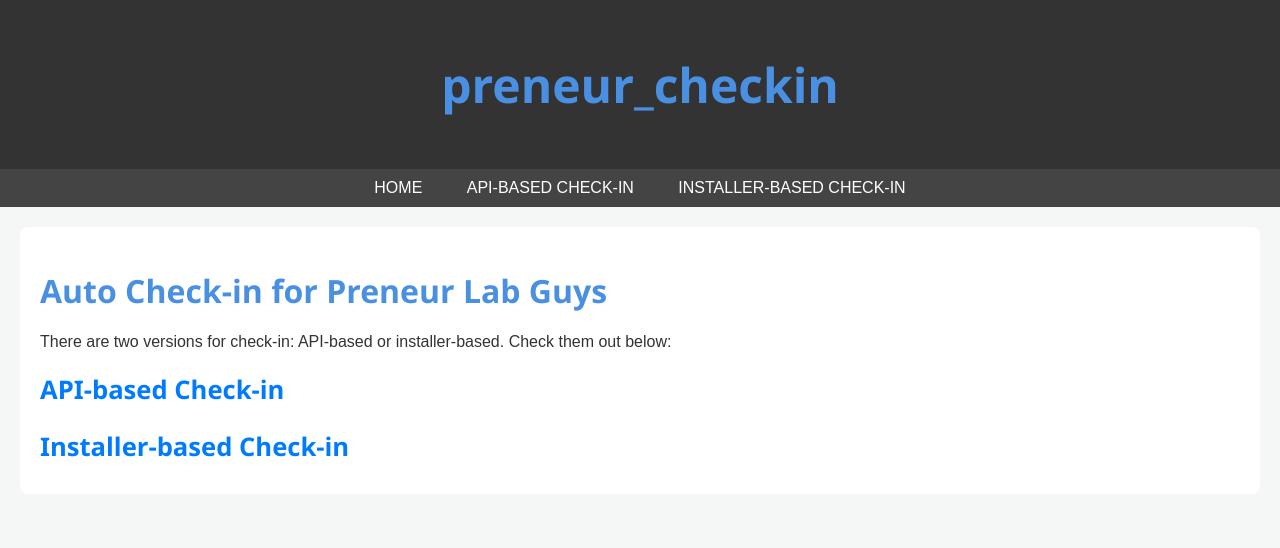
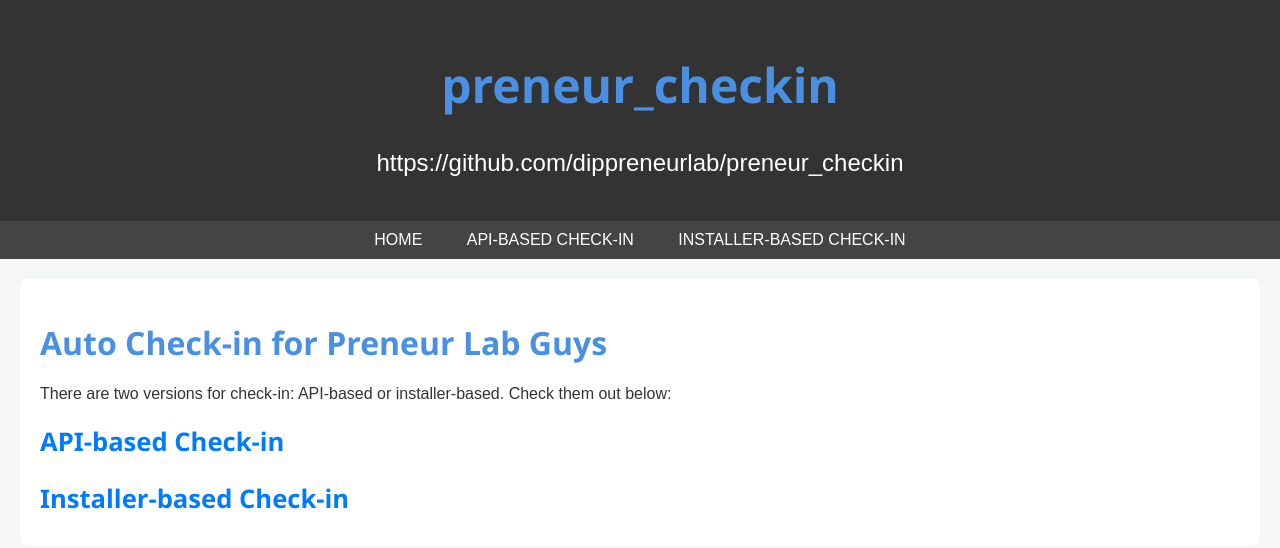
Before and after one commit to dippreneurlab/preneur_checkin, a Jekyll site: the page built from index.md, in a window 1280 px wide. Shown: the top 548 px of the page. Built offline with Jekyll 4.4.1, drawn with Linux system fonts in a browser that asks for light colours.

Commit message:
added the repo link in github page

```diff
--- a/_layouts/default.html
+++ b/_layouts/default.html
@@ -9,6 +9,7 @@
 <body>
   <header>
     <h1>{{ site.title }}</h1>
+    <p>https://github.com/dippreneurlab/preneur_checkin</p>
   </header>
   <nav>
     <a href="{{ site.baseurl }}/">Home</a>
```
